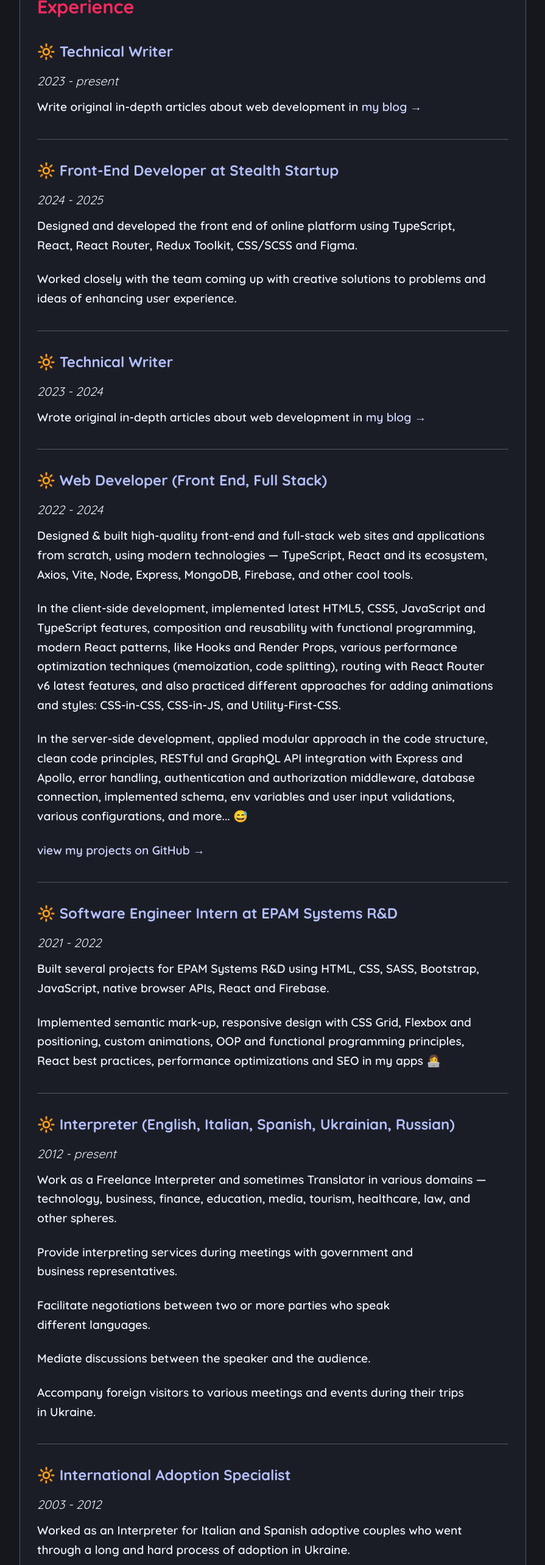
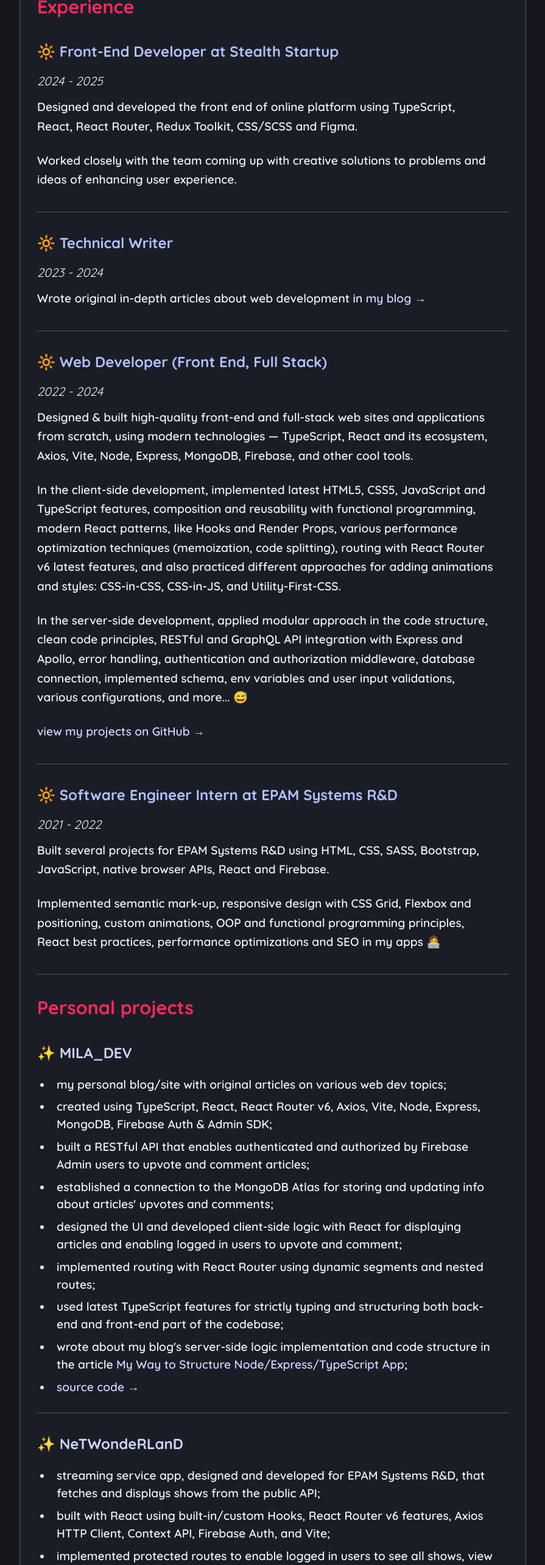
Before and after one commit to MilaZiabchenko/MILA_DEV-Website, a React (Vite) app: page /resume/web-developer in a window 1280 px wide. Shown: the part 1827-4393 px from the top of the page at 61% size, without its empty margins (192-1087 px from the left). Built offline with nearby package versions, Linux system fonts and the light colour scheme.

Commit message:
Update Experience.tsx

```diff
--- a/src/pages/resume/Experience.tsx
+++ b/src/pages/resume/Experience.tsx
@@ -4,72 +4,11 @@ import { Link } from 'react-router-dom';
 const Experience = ({
   children
 }: {
-  children?: ReactElement | ReactElement[];
+  children: ReactElement | ReactElement[];
 }) => (
   <section className='experience'>
     <h3>Experience</h3>
-    <article>
-      <h4>🔆 Technical Writer</h4>
-      <h5>2023 - present</h5>
-      <p>
-        Write original in-depth articles about web development in{' '}
-        <Link to='/articles'>my blog →</Link>
-      </p>
-    </article>
     {children}
-    <article>
-      <h4>🔆 Interpreter (English, Italian, Spanish, Ukrainian, Russian)</h4>
-      <h5>2012 - present</h5>
-      <p>
-        Work as a Freelance Interpreter and sometimes Translator in various domains —
-        technology, business, finance, education, media, tourism, healthcare, law, and
-        other spheres.
-      </p>
-      <p>
-        Provide interpreting services during meetings with government and
-        business representatives.
-      </p>
-      <p>
-        Facilitate negotiations between two or more parties who speak different
-        languages.
-      </p>
-      <p>Mediate discussions between the speaker and the audience.</p>
-      <p>
-        Accompany foreign visitors to various meetings and events during their
-        trips in Ukraine.
-      </p>
-    </article>
-    <article>
-      <h4>🔆 International Adoption Specialist</h4>
-      <h5>2003 - 2012</h5>
-      <p>
-        Worked as an Interpreter for Italian and Spanish adoptive couples who
-        went through a long and hard process of adoption in Ukraine.
-      </p>
-      <p>
-        Facilitated communication between adoptive parents and their adoptive
-        children, and assisted them in all the paperwork related to the
-        adoption.
-      </p>
-      <p>
-        Represented adoptive parents in various institutions — local
-        administrations, courts, ministries, embassies, and others.
-      </p>
-      <p>
-        Helped dozens of Ukrainian orphans from institutions to join permanent,
-        loving families 👨‍👩‍👧‍👦
-      </p>
-    </article>
-    <article>
-      <h4>🔆 Teacher of Italian as a Foreign Language</h4>
-      <h5>2000 - 2003</h5>
-      <p>
-        Taught Italian language at the First Kyiv State Foreign Languages
-        Courses in an innovative and creative way, using communicative and other
-        approaches, and making the learning process engaging, fun and effective
-        👩‍🏫
-      </p>
-    </article>
   </section>
 );
 
```
